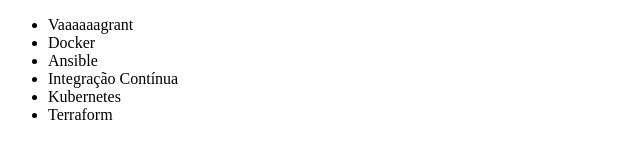
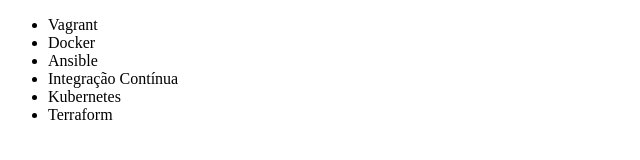
Before and after one commit to FabioBartoli/alura-git, a plain HTML site: page index.html in a window 1280 px wide. Shown: the full height of the page, 0-640 px from the left. Drawn offline with Linux system fonts and the light colour scheme.

Commit message:
Correção

```diff
--- a/index.html
+++ b/index.html
@@ -6,7 +6,7 @@
 </head>
 <body>
     <ul>
-        <li>Vaaaaaagrant</li>
+        <li>Vagrant</li>
         <li>Docker</li>
         <li>Ansible</li>
         <li>Integração Contínua</li>
```
